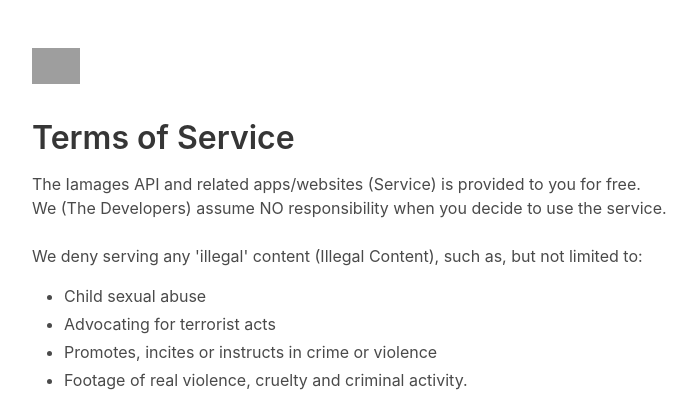
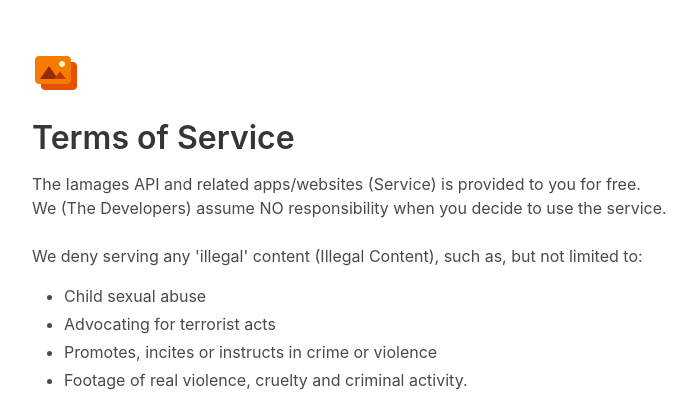
Before and after one commit to iamages/server, a Python web app: template templates/tos.html in a window 1280 px wide. Shown: the top 420 px of the page, without its empty margins (32-729 px from the left). Run offline with Jinja, Linux system fonts and the light colour scheme; the template is opened without the code that fills it, so the values that code supplies are empty; grey boxes are pictures that could not be loaded.

Commit message:
🐛One letter fix for icons path.

```diff
--- a/templates/api-doc.html
+++ b/templates/api-doc.html
@@ -11,7 +11,7 @@
     <section class="section">
       <div class="container">
         <figure class="image is-48x48">
-          <img src="/iamages/api/private/static/icons/icons-96.png">
+          <img src="/iamages/api/private/static/icons/icon-96.png">
         </figure>
         <br>
       </div>
--- a/templates/embed.html
+++ b/templates/embed.html
@@ -25,7 +25,7 @@
     <section class="section">
       <div class="container">
         <figure class="image is-48x48">
-          <img src="/iamages/api/private/static/icons/icons-96.png">
+          <img src="/iamages/api/private/static/icons/icon-96.png">
         </figure>
         <br>
         <h2 class="title">{{FileDescription}}</h2>
--- a/templates/privacy.html
+++ b/templates/privacy.html
@@ -11,7 +11,7 @@
     <section class="section">
       <div class="container">
         <figure class="image is-48x48">
-          <img src="/iamages/api/private/static/icons/icons-96.png">
+          <img src="/iamages/api/private/static/icons/icon-96.png">
         </figure>
         <br>
       </div>
--- a/templates/tos.html
+++ b/templates/tos.html
@@ -11,7 +11,7 @@
     <section class="section">
       <div class="container">
         <figure class="image is-48x48">
-          <img src="/iamages/api/private/static/icons/icons-96.png">
+          <img src="/iamages/api/private/static/icons/icon-96.png">
         </figure>
         <br>
       </div>
```
